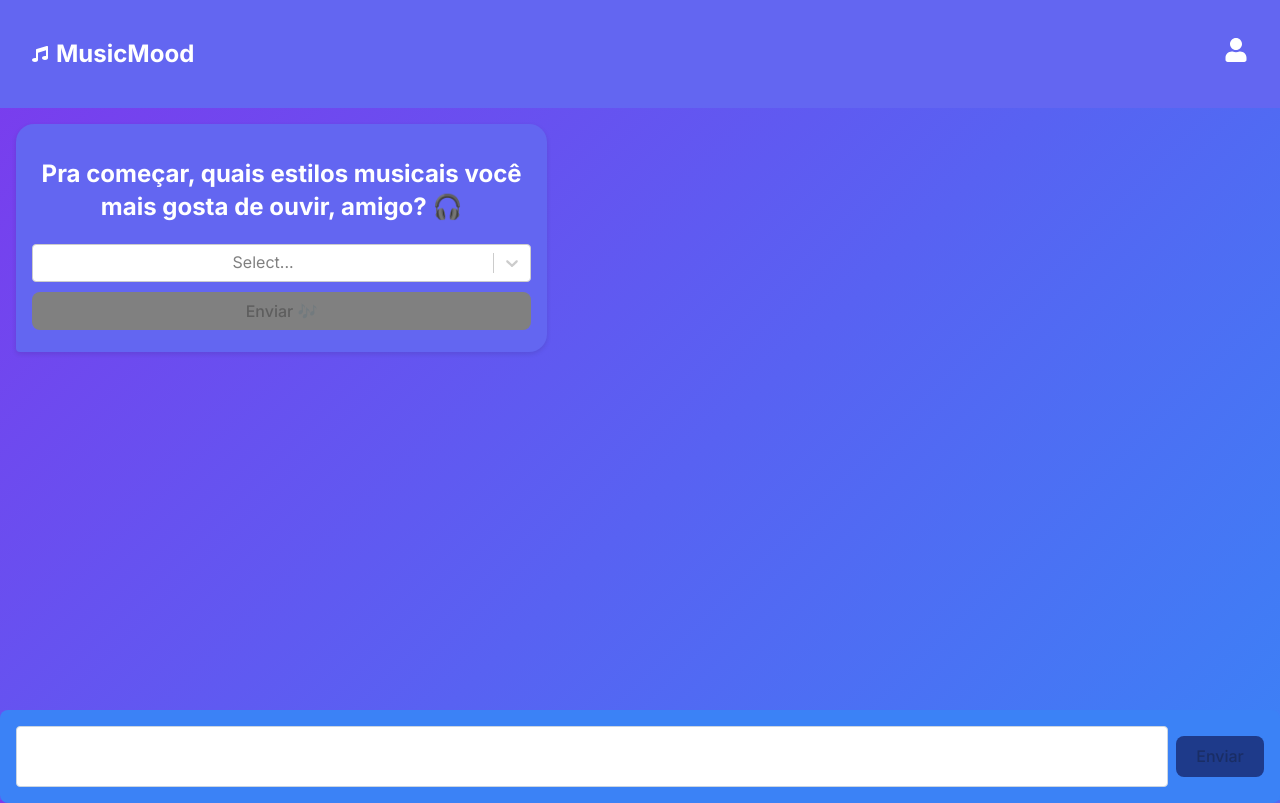
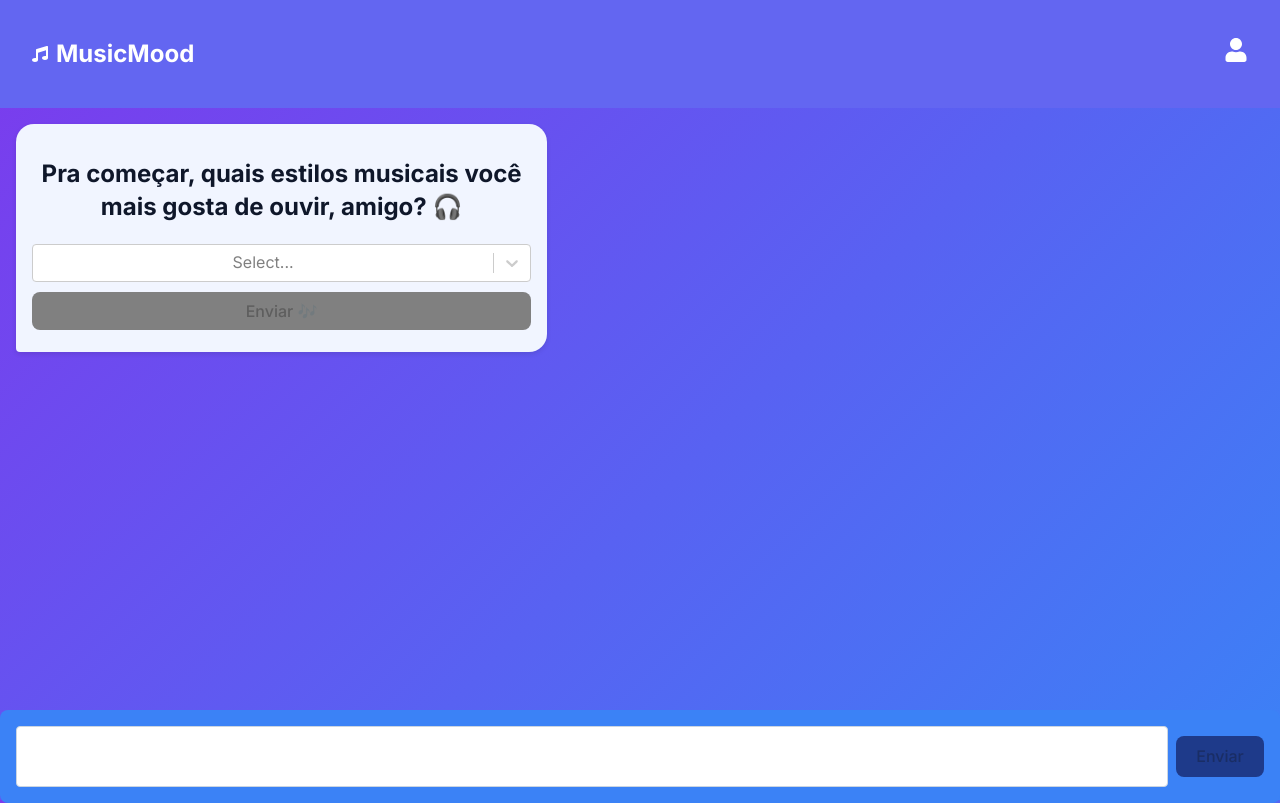
Before and after one commit to Tote1514/music-mood-fronted, a React (Vite) app: page /chat in a window 1280 px wide. Built offline with nearby package versions, Linux system fonts and the light colour scheme; a web font is replaced by a local one.

Commit message:
Update color scheme for message and input components; replace secondary color with balloon color for better visibility

```diff
--- a/src/index.css
+++ b/src/index.css
@@ -7,6 +7,8 @@
   --cor-primaria: #3B82F6;           /* azul vibrante principal (já perfeito) */
   --cor-secundaria: #6366F1;         /* roxo-azulado que casa com o gradiente */
   --cor-destaque: #1E3A8A;           /* azul profundo para elementos de foco ou hover */
+  --cor-balao: #F1F5FF;;
+
 
 
   font-family: 'Inter', 'Roboto', sans-serif;
--- a/src/styles/Chat.css
+++ b/src/styles/Chat.css
@@ -49,8 +49,8 @@
 }
 
 .message.bot {
-  background: var(--cor-secundaria);
-  color: #fff;
+  background-color: var(--cor-balao);
+  color: var(--cor-texto);
   align-self: flex-start;
   border-bottom-left-radius: 4px;
 }
--- a/src/styles/GenerosInput.css
+++ b/src/styles/GenerosInput.css
@@ -8,8 +8,8 @@
     word-wrap: break-word;
     box-shadow: 0 2px 5px rgba(0, 0, 0, 0.1);
     animation: fadeIn 0.2s ease-in;
-    background: var(--cor-secundaria);
-    color: #fff;
+    background-color: var(--cor-balao);
+    color: var(--cor-texto);
     text-align: center;
     align-self: flex-start;
     border-bottom-left-radius: 4px;
```
